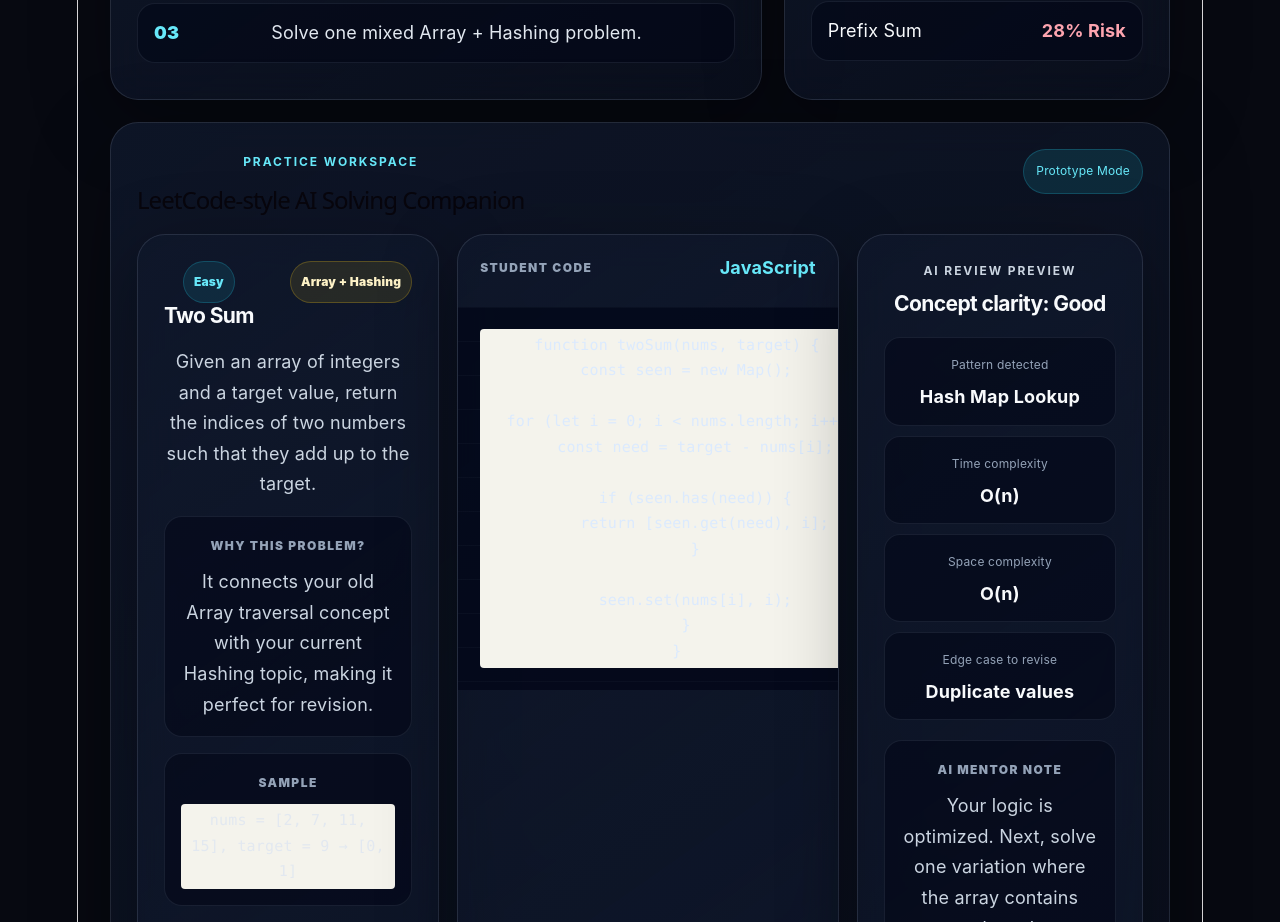
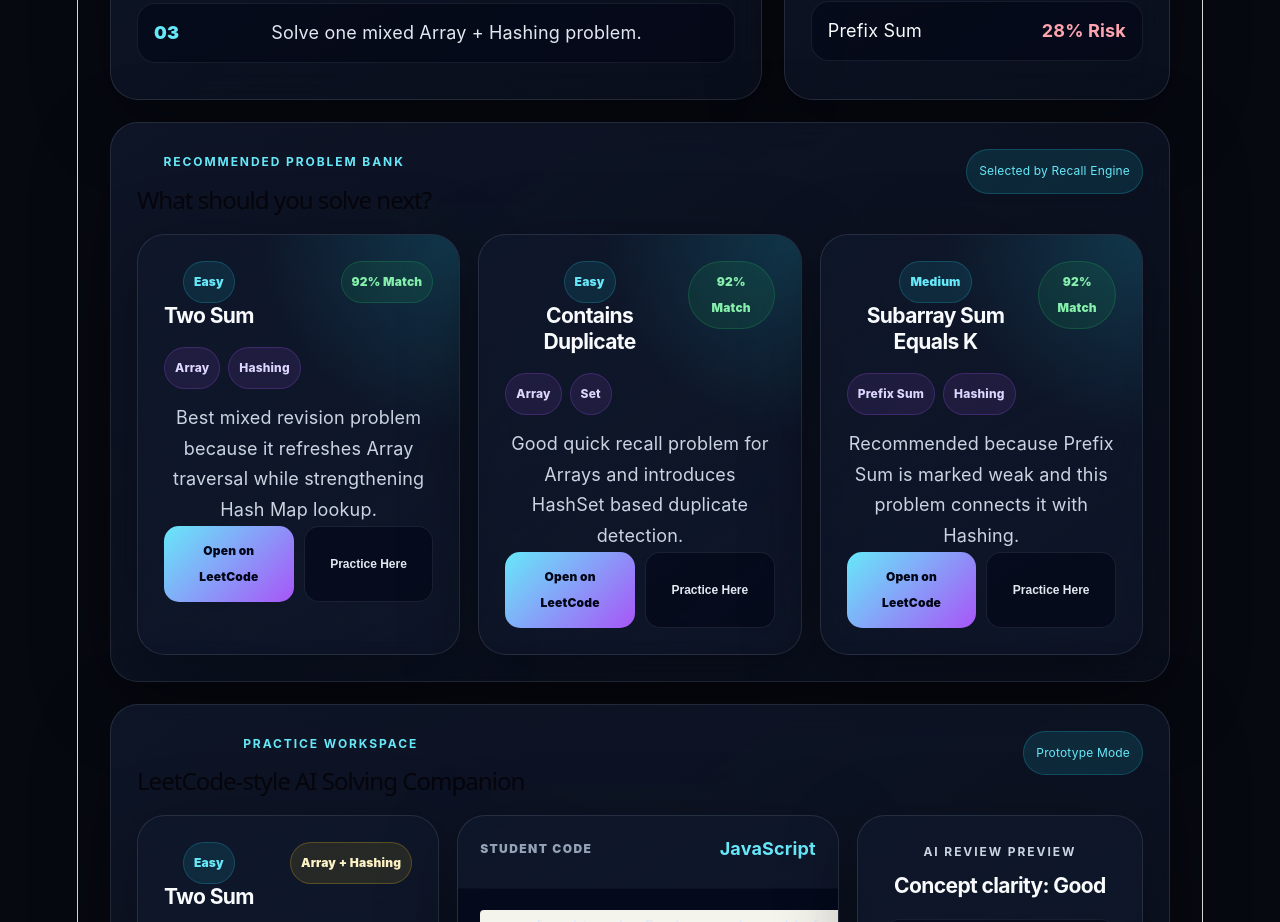
Before and after one commit to bhagwanjaane21/DSA-AI-COACH, a React app in the folder frontend/: page / in a window 1280 px wide. Shown: the part 1580-2502 px from the top of the page. Built offline with nearby package versions, Linux system fonts and the light colour scheme; the HTML template or start-up script is replaced by a standard one.

Commit message:
Add recommended problem bank section

```diff
--- a/frontend/src/App.css
+++ b/frontend/src/App.css
@@ -29,7 +29,9 @@ body {
 .workspace-panel,
 .problem-card,
 .code-card,
-.review-card {
+.review-card,
+.recommend-panel,
+.recommend-card {
   border: 1px solid rgba(148, 163, 184, 0.18);
   background: linear-gradient(145deg,
       rgba(15, 23, 42, 0.86),
@@ -142,7 +144,9 @@ h3 {
 .workspace-panel,
 .problem-card,
 .code-card,
-.review-card {
+.review-card,
+.recommend-panel,
+.recommend-card {
   padding: 26px;
 }
 
@@ -438,8 +442,102 @@ h3 {
   color: #fda4af;
 }
 
+.recommend-panel,
 .workspace-panel {
   margin-top: 22px;
+}
+
+.problem-grid {
+  display: grid;
+  grid-template-columns: repeat(3, 1fr);
+  gap: 18px;
+}
+
+.recommend-card {
+  position: relative;
+  overflow: hidden;
+}
+
+.recommend-card::before {
+  content: "";
+  position: absolute;
+  inset: -1px;
+  background: radial-gradient(circle at top right,
+      rgba(34, 211, 238, 0.18),
+      transparent 38%);
+  pointer-events: none;
+}
+
+.recommend-top {
+  display: flex;
+  justify-content: space-between;
+  gap: 14px;
+  align-items: flex-start;
+  margin-bottom: 18px;
+  position: relative;
+}
+
+.match-score {
+  color: #86efac;
+  background: rgba(34, 197, 94, 0.1);
+  border: 1px solid rgba(34, 197, 94, 0.22);
+  padding: 7px 10px;
+  border-radius: 999px;
+  font-size: 12px;
+  font-weight: 900;
+}
+
+.tag-row {
+  display: flex;
+  flex-wrap: wrap;
+  gap: 8px;
+  margin-bottom: 14px;
+}
+
+.tag-row span {
+  border-radius: 999px;
+  padding: 7px 10px;
+  background: rgba(168, 85, 247, 0.11);
+  border: 1px solid rgba(168, 85, 247, 0.24);
+  color: #ddd6fe;
+  font-size: 12px;
+  font-weight: 800;
+}
+
+.recommend-card p {
+  color: #cbd5e1;
+  line-height: 1.7;
+  min-height: 88px;
+}
+
+.recommend-actions {
+  display: grid;
+  grid-template-columns: 1fr 1fr;
+  gap: 10px;
+  position: relative;
+}
+
+.recommend-actions a,
+.recommend-actions button {
+  text-align: center;
+  text-decoration: none;
+  border: 0;
+  padding: 12px 10px;
+  border-radius: 15px;
+  font-size: 12px;
+  font-weight: 900;
+  cursor: pointer;
+}
+
+.recommend-actions a {
+  color: #020617;
+  background: linear-gradient(135deg, #67e8f9, #a855f7);
+}
+
+.recommend-actions button {
+  color: #e2e8f0;
+  background: rgba(2, 6, 23, 0.56);
+  border: 1px solid rgba(148, 163, 184, 0.14);
 }
 
 .workspace-grid {
@@ -568,7 +666,8 @@ code {
   .stats-grid,
   .main-grid,
   .bottom-grid,
-  .workspace-grid {
+  .workspace-grid,
+  .problem-grid {
     grid-template-columns: 1fr;
   }
 
--- a/frontend/src/App.jsx
+++ b/frontend/src/App.jsx
@@ -39,6 +39,33 @@ const todayPlan = [
   "Revise one Array problem to refresh old memory.",
   "Practice two Hashing problems based on frequency maps.",
   "Solve one mixed Array + Hashing problem.",
+];
+
+const recommendedProblems = [
+  {
+    title: "Two Sum",
+    difficulty: "Easy",
+    tags: ["Array", "Hashing"],
+    reason:
+      "Best mixed revision problem because it refreshes Array traversal while strengthening Hash Map lookup.",
+    link: "https://leetcode.com/problems/two-sum/",
+  },
+  {
+    title: "Contains Duplicate",
+    difficulty: "Easy",
+    tags: ["Array", "Set"],
+    reason:
+      "Good quick recall problem for Arrays and introduces HashSet based duplicate detection.",
+    link: "https://leetcode.com/problems/contains-duplicate/",
+  },
+  {
+    title: "Subarray Sum Equals K",
+    difficulty: "Medium",
+    tags: ["Prefix Sum", "Hashing"],
+    reason:
+      "Recommended because Prefix Sum is marked weak and this problem connects it with Hashing.",
+    link: "https://leetcode.com/problems/subarray-sum-equals-k/",
+  },
 ];
 
 const sampleCode = `function twoSum(nums, target) {
@@ -223,6 +250,45 @@ function App() {
         </div>
       </section>
 
+      <section className="recommend-panel">
+        <div className="section-head">
+          <div>
+            <p className="eyebrow">Recommended Problem Bank</p>
+            <h2>What should you solve next?</h2>
+          </div>
+          <span className="live-pill">Selected by Recall Engine</span>
+        </div>
+
+        <div className="problem-grid">
+          {recommendedProblems.map((problem) => (
+            <article className="recommend-card" key={problem.title}>
+              <div className="recommend-top">
+                <div>
+                  <span className="difficulty-pill">{problem.difficulty}</span>
+                  <h3>{problem.title}</h3>
+                </div>
+                <span className="match-score">92% Match</span>
+              </div>
+
+              <div className="tag-row">
+                {problem.tags.map((tag) => (
+                  <span key={tag}>{tag}</span>
+                ))}
+              </div>
+
+              <p>{problem.reason}</p>
+
+              <div className="recommend-actions">
+                <a href={problem.link} target="_blank" rel="noreferrer">
+                  Open on LeetCode
+                </a>
+                <button>Practice Here</button>
+              </div>
+            </article>
+          ))}
+        </div>
+      </section>
+
       <section className="workspace-panel">
         <div className="section-head">
           <div>
```
